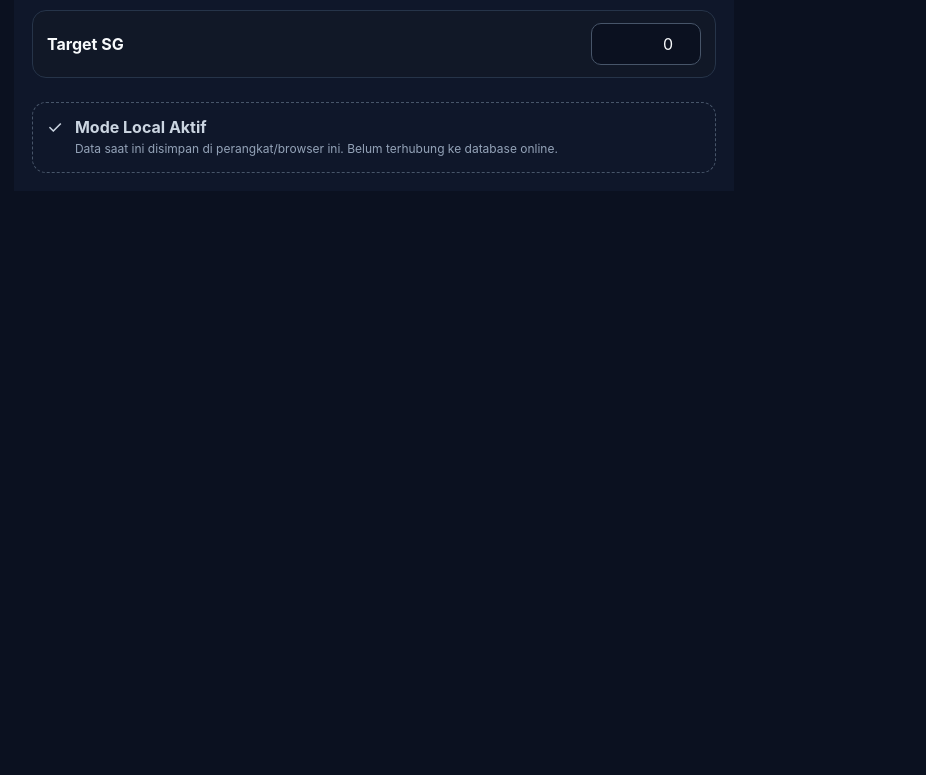
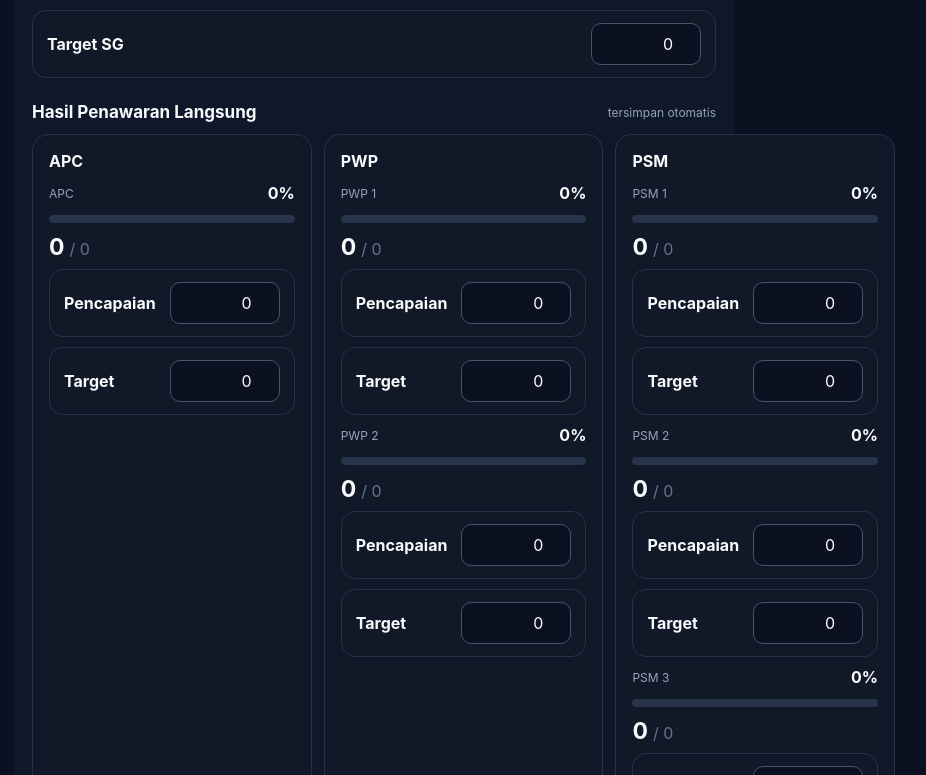
Before and after one commit to fajriainulyaqin-dev/sales-tracker, a React (Vite) app: page / in a window 1280 px wide. Shown: the part 845-1620 px from the top of the page, without its empty margins (266-1192 px from the left). Before the commit the page ends 1036 px from the top, so only its background shows below. Built offline with nearby package versions, Linux system fonts and the light colour scheme.

Commit message:
Update App.jsx

```diff
--- a/src/App.jsx
+++ b/src/App.jsx
@@ -52,12 +52,118 @@ function App() {
     saveState(next);
   }
 
+  function updatePenawaran(group, index, field, value) {
+    const next = {
+      ...state,
+      penawaran: {
+        ...state.penawaran,
+        [group]:
+          group === "apc"
+            ? {
+                ...state.penawaran.apc,
+                [field]: Math.max(0, Number(value) || 0)
+              }
+            : state.penawaran[group].map((item, i) =>
+                i === index
+                  ? {
+                      ...item,
+                      [field]: Math.max(0, Number(value) || 0)
+                    }
+                  : item
+              )
+      }
+    };
+
+    setState(next);
+    saveState(next);
+  }
+
   function clearLocalData() {
     if (!confirm("Hapus semua data lokal Sales Tracker?")) return;
 
     const next = resetState();
     setState(next);
     setShowSettings(false);
+  }
+
+  function PenawaranGroup({ title, group }) {
+    const items =
+      group === "apc"
+        ? [{ ...state.penawaran.apc, label: "APC" }]
+        : state.penawaran[group];
+
+    return (
+      <div className="metric-card">
+        <div className="metric-head">
+          <span>{title}</span>
+        </div>
+
+        <div className="input-list">
+          {items.map((item, index) => {
+            const progress = pct(item.achieved, item.target);
+
+            return (
+              <div key={item.label}>
+                <div className="section-title">
+                  <span>{item.label}</span>
+                  <strong>{progress}%</strong>
+                </div>
+
+                <div className="progress-track">
+                  <div
+                    className="progress-fill"
+                    style={{ width: `${progress}%` }}
+                  />
+                </div>
+
+                <div className="metric-numbers">
+                  <strong>{item.achieved}</strong>
+                  <span>/ {item.target}</span>
+                </div>
+
+                <div className="input-list" style={{ marginTop: 8 }}>
+                  <label className="input-row">
+                    <span>Pencapaian</span>
+                    <input
+                      inputMode="numeric"
+                      type="number"
+                      min="0"
+                      value={item.achieved}
+                      onChange={(e) =>
+                        updatePenawaran(
+                          group,
+                          index,
+                          "achieved",
+                          e.target.value
+                        )
+                      }
+                    />
+                  </label>
+
+                  <label className="input-row">
+                    <span>Target</span>
+                    <input
+                      inputMode="numeric"
+                      type="number"
+                      min="0"
+                      value={item.target}
+                      onChange={(e) =>
+                        updatePenawaran(
+                          group,
+                          index,
+                          "target",
+                          e.target.value
+                        )
+                      }
+                    />
+                  </label>
+                </div>
+              </div>
+            );
+          })}
+        </div>
+      </div>
+    );
   }
 
   return (
@@ -178,6 +284,20 @@ function App() {
           </div>
         </section>
 
+        <section className="section">
+          <div className="section-title">
+            <h2>Hasil Penawaran Langsung</h2>
+            <span>tersimpan otomatis</span>
+          </div>
+
+          <div className="metric-grid">
+            <PenawaranGroup title="APC" group="apc" />
+            <PenawaranGroup title="PWP" group="pwp" />
+            <PenawaranGroup title="PSM" group="psm" />
+            <PenawaranGroup title="SG" group="sg" />
+          </div>
+        </section>
+
         <div className="local-note">
           <span>✓</span>
 
```
